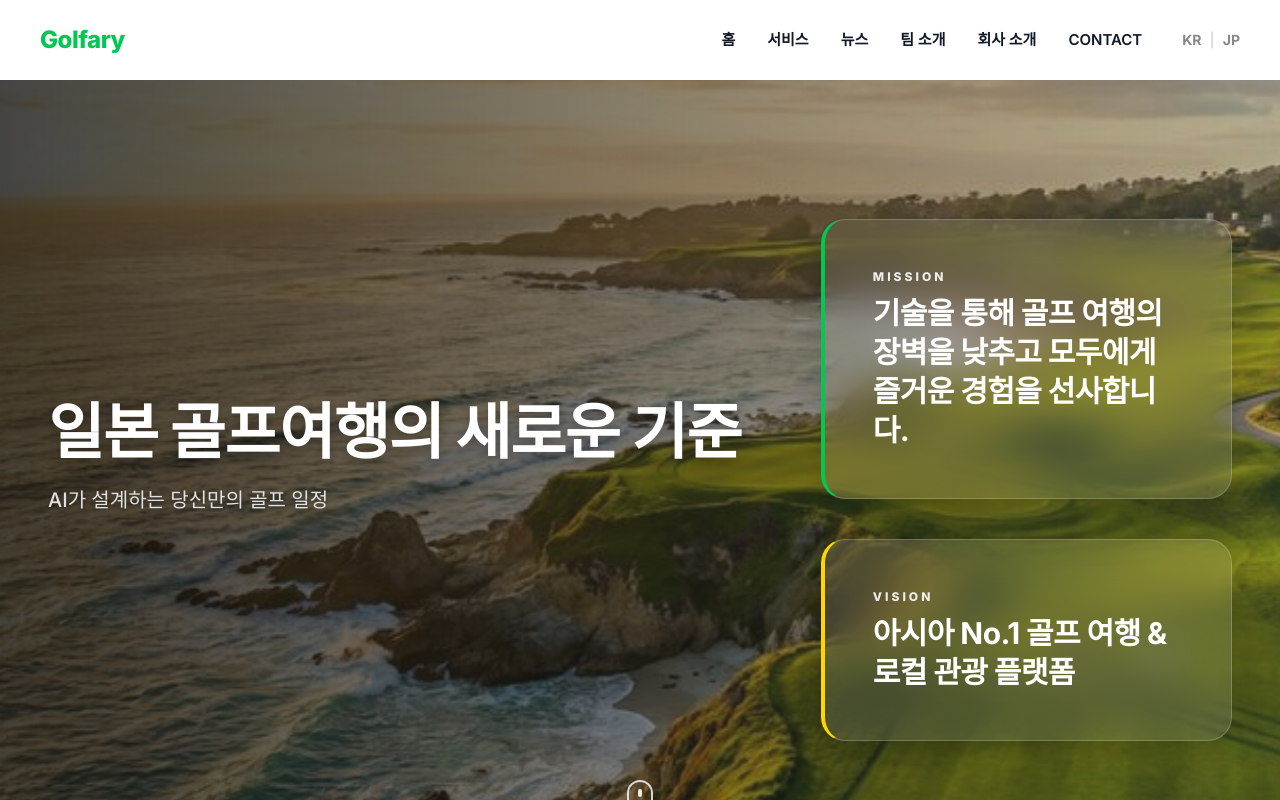
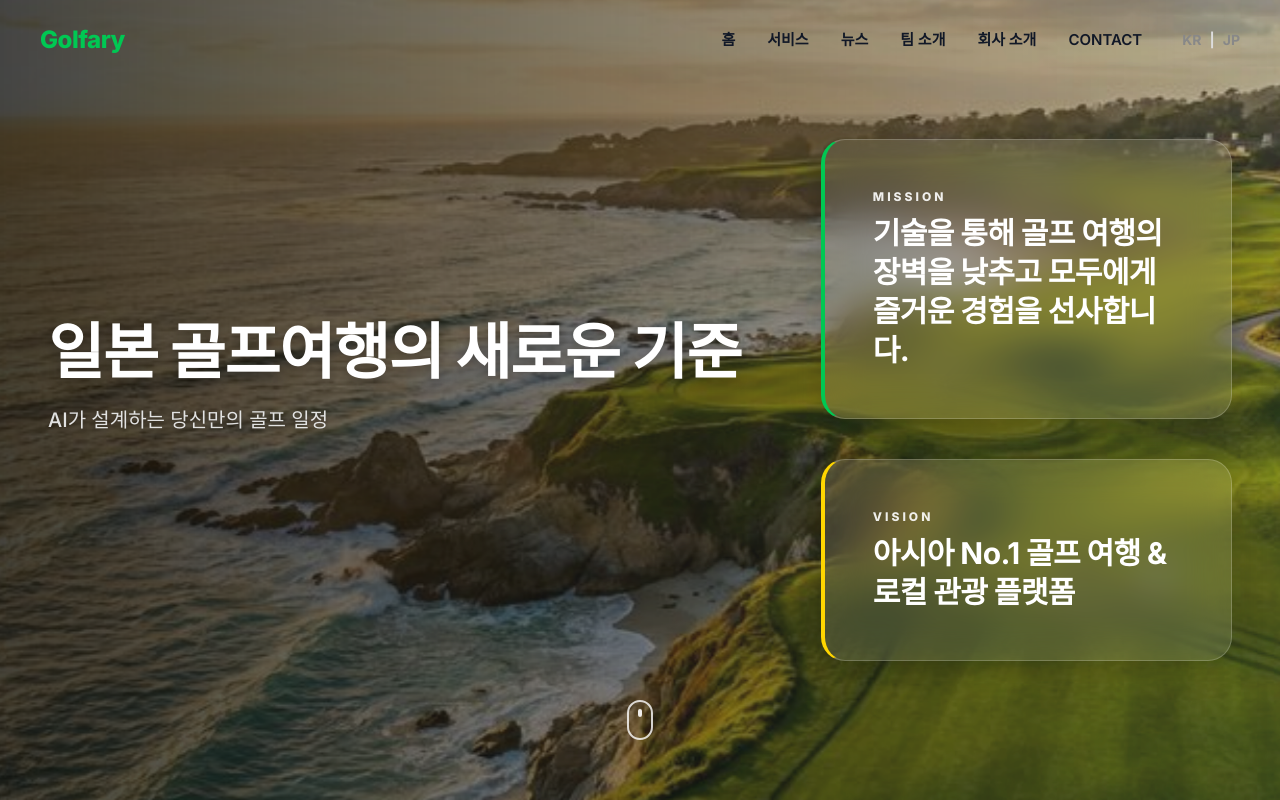
Before and after one commit to Golfary-com/homepage, a Next.js app: page /contact in a window 1280 px wide. Shown: the top 800 px of the page. Built offline with nearby package versions, Linux system fonts and the light colour scheme.

Commit message:
update: Implement transparent overlay header for immersive Hero section

```diff
--- a/src/components/Header.module.css
+++ b/src/components/Header.module.css
@@ -1,8 +1,10 @@
 .header {
   height: 80px;
   background-color: transparent; /* Start transparent */
-  position: sticky;
+  position: fixed; /* Overlay on top of Hero */
   top: 0;
+  left: 0;
+  width: 100%;
   z-index: 100;
   border-bottom: 1px solid transparent;
   display: flex;
```
